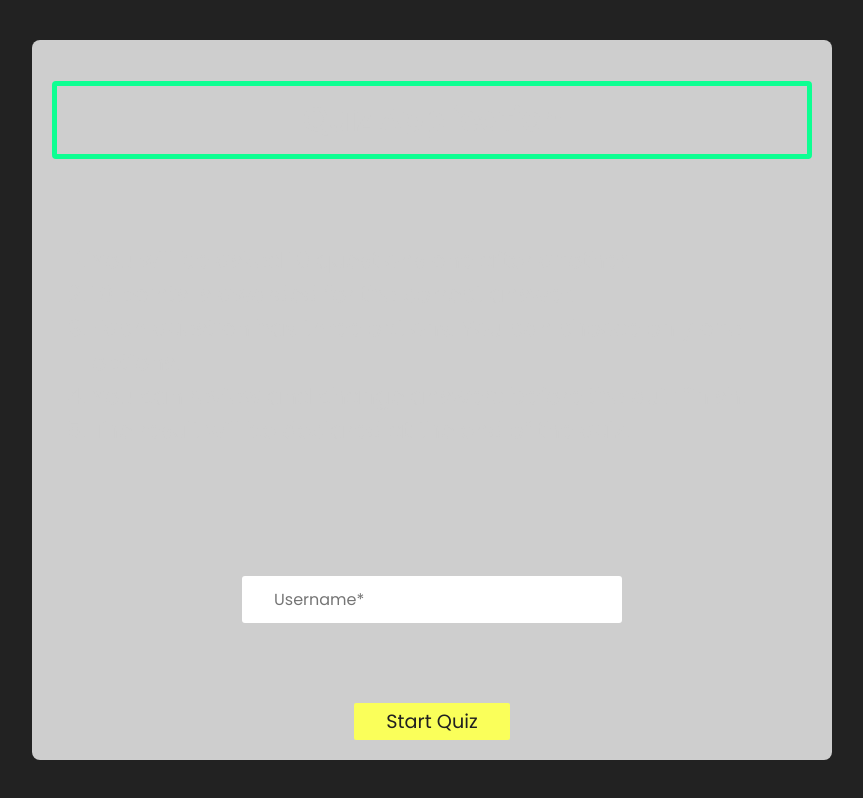
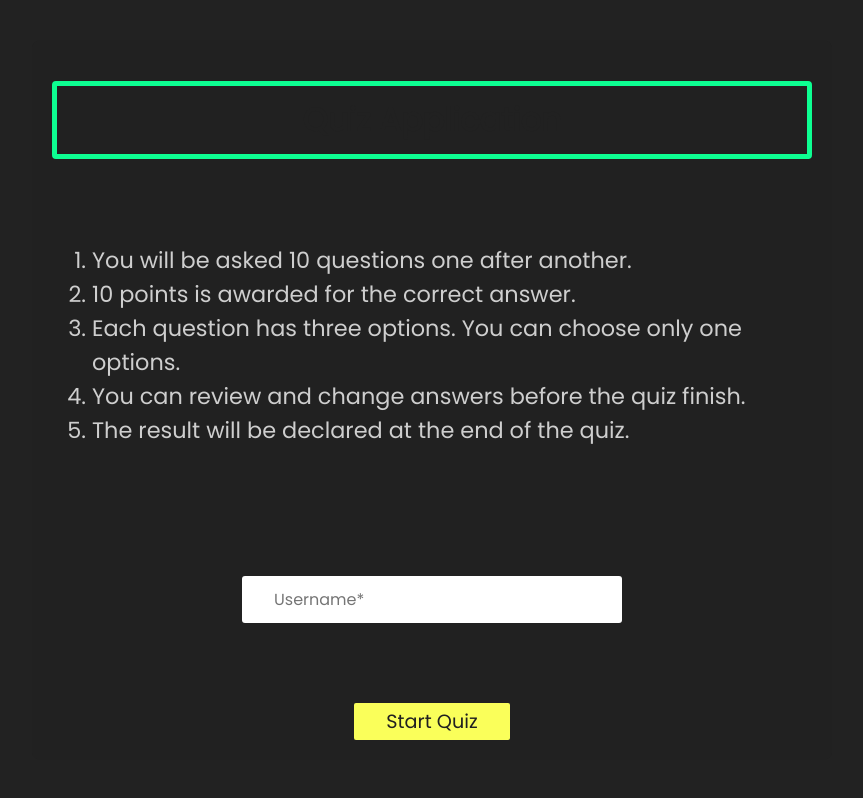
Before and after one commit to drooschuck/Quiz-app-Mern, a React (Create React App) app in the folder client/: page / in a window 1280 px wide. Shown: the whole page, without its empty margins (208-1071 px from the left). Built offline with nearby package versions, Linux system fonts and the light colour scheme.

Commit message:
Update App.css

```diff
--- a/client/src/styles/App.css
+++ b/client/src/styles/App.css
@@ -5,7 +5,7 @@
     --primary-color: #0DFF92;
     --dark-color: #222222;
     /*--light-color: #f0f0f0; */
-    --light-color: #cecece;
+    --light-color: #212121;
 
 
 }
```
